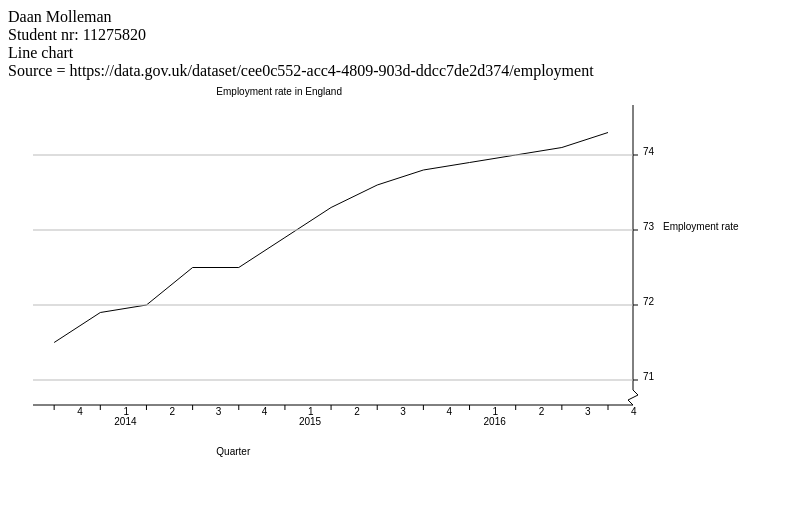
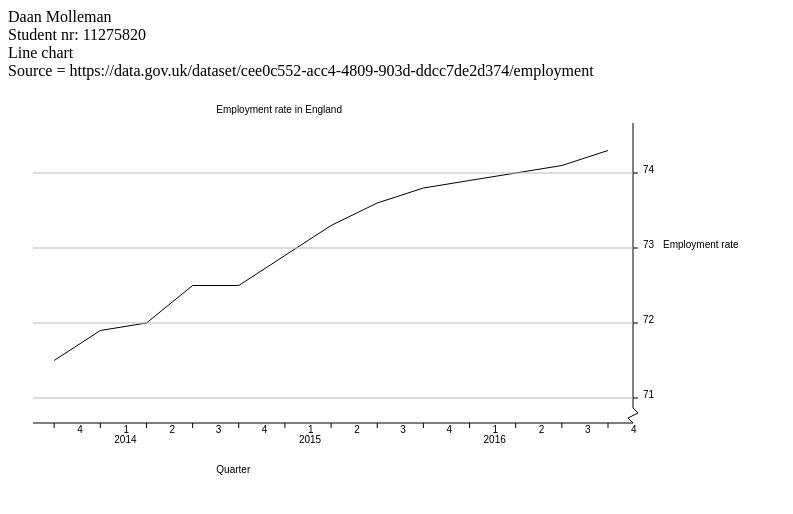
Before and after one commit to DaanMol/dataprocessing, a plain HTML site: page Homework/week_3/graph.html in a window 1280 px wide. Shown: the whole page, without its empty margins (0-793 px from the left). Drawn offline with Linux system fonts and the light colour scheme.

Commit message:
extra br

```diff
--- a/Homework/week_3/graph.html
+++ b/Homework/week_3/graph.html
@@ -10,7 +10,7 @@
     Daan Molleman<br>
     Student nr: 11275820<br>
     Line chart<br>
-    Source = https://data.gov.uk/dataset/cee0c552-acc4-4809-903d-ddcc7de2d374/employment<br>
+    Source = https://data.gov.uk/dataset/cee0c552-acc4-4809-903d-ddcc7de2d374/employment<br><br>
     <canvas id="myCanvas" width="750" height="400"></canvas>
   </body>
 </html>
```
